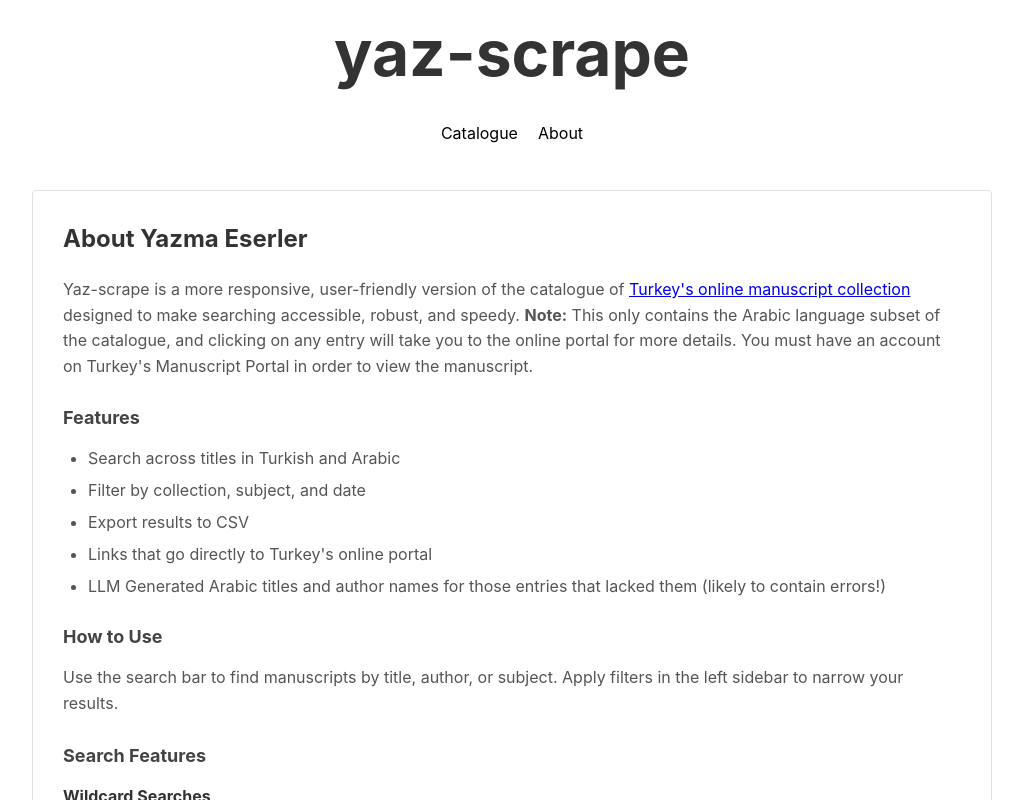
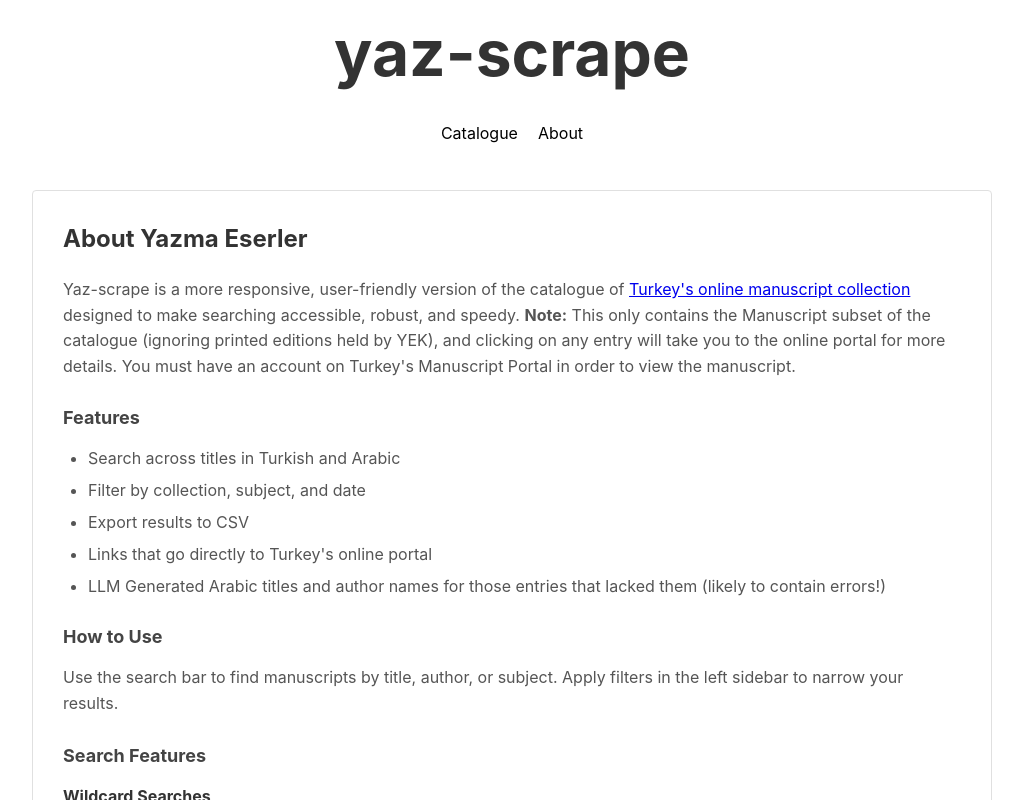
Before and after one commit to ammusto/yaz-scrape, a React (Create React App) app: page /about in a window 1280 px wide. Shown: the top 800 px of the page, without its empty margins (128-1151 px from the left). Built offline with nearby package versions, Linux system fonts and the light colour scheme; no server answers.

Commit message:
about update

```diff
--- a/src/components/About.js
+++ b/src/components/About.js
@@ -12,7 +12,7 @@ const About = () => {
                         <h2>About Yazma Eserler</h2>
 
                         <p>
-                            Yaz-scrape is a more responsive, user-friendly version of the catalogue of <a href="https://portal.yek.gov.tr/">Turkey's online manuscript collection</a> designed to make searching accessible, robust, and speedy. <strong>Note:</strong> This only contains the Arabic language subset of the catalogue, and clicking on any entry will take you to the online portal for more details. You must have an account on Turkey's Manuscript Portal in order to view the manuscript.
+                            Yaz-scrape is a more responsive, user-friendly version of the catalogue of <a href="https://portal.yek.gov.tr/">Turkey's online manuscript collection</a> designed to make searching accessible, robust, and speedy. <strong>Note:</strong> This only contains the Manuscript subset of the catalogue (ignoring printed editions held by YEK), and clicking on any entry will take you to the online portal for more details. You must have an account on Turkey's Manuscript Portal in order to view the manuscript.
                         </p>
 
                         <h3>Features</h3>
```
